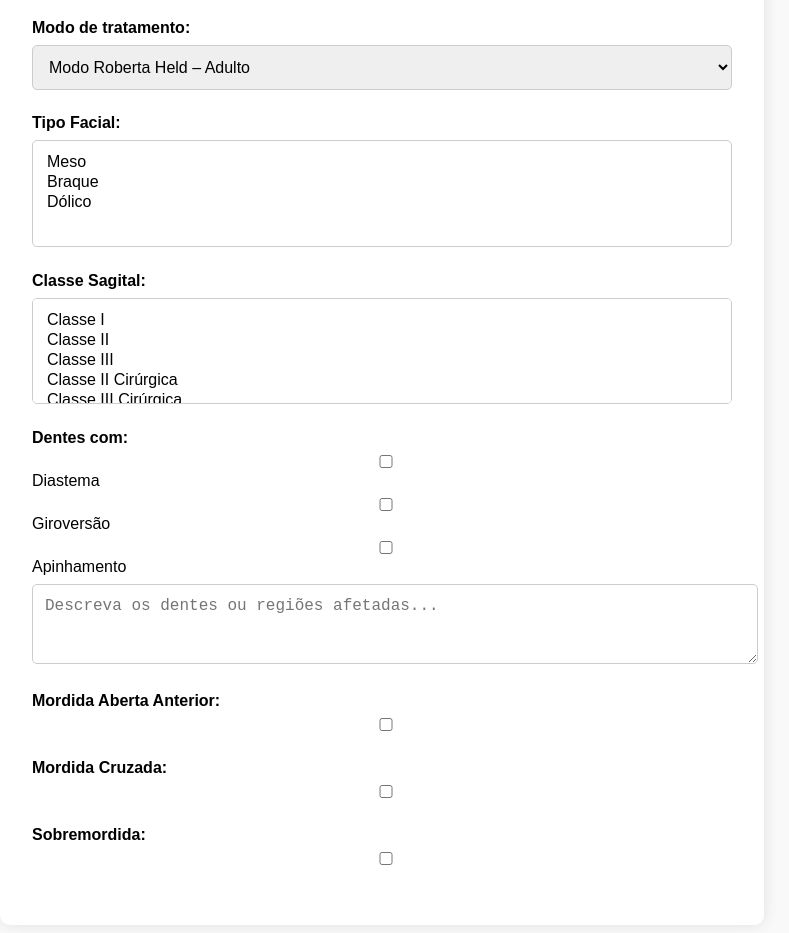
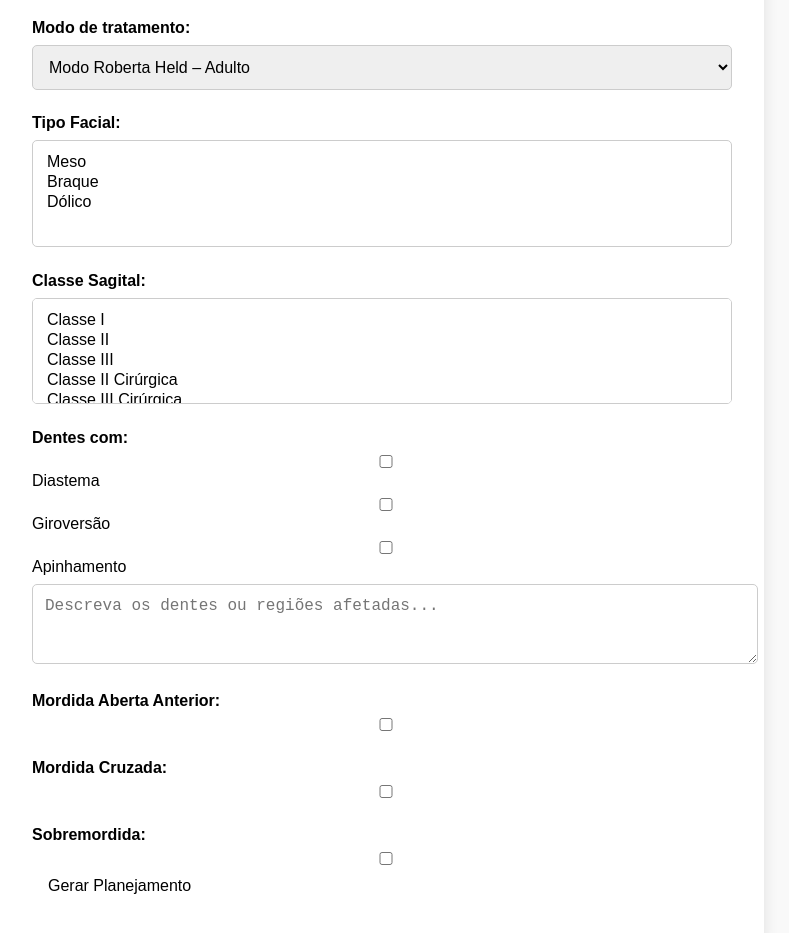
Before and after one commit to robertaheld/-clearway-ai, a website: page index.html in a window 1280 px wide. Shown: the part 133-1066 px from the top of the page, without its empty margins (258-1047 px from the left). Drawn offline with Linux system fonts and the light colour scheme.

Commit message:
Update index.html

```diff
--- a/index.html
+++ b/index.html
@@ -80,3 +80,4 @@
       <label>Sobremordida:</label>
       <input type="checkbox" id="sobremordida">
       <div class="condicional" id="sobremordidaOpcoes" style="display:none
+        <button onclick="gerarPlano()">Gerar Planejamento</button>
```
